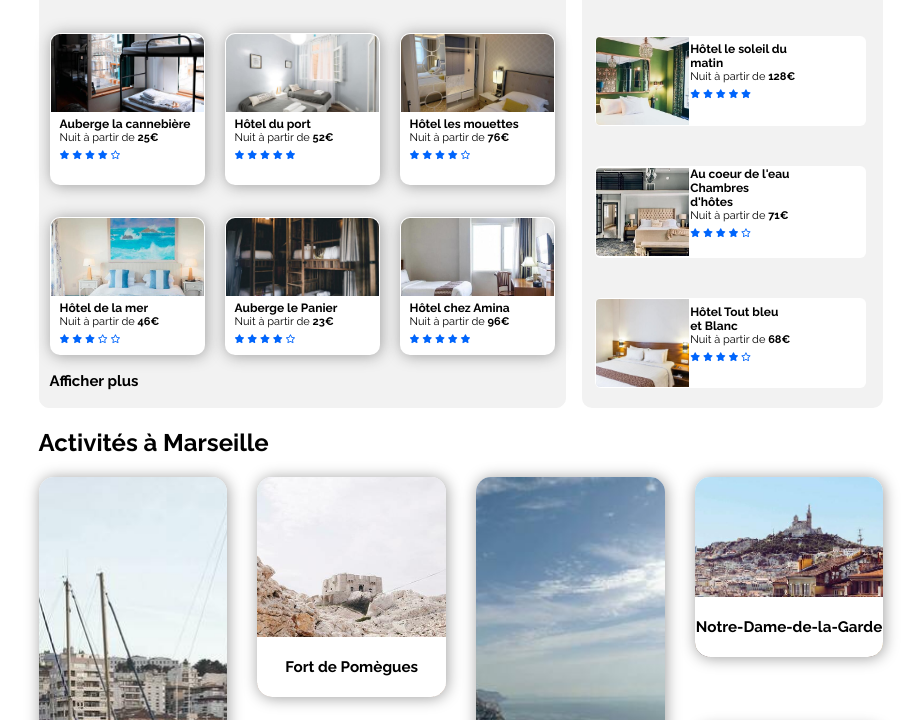
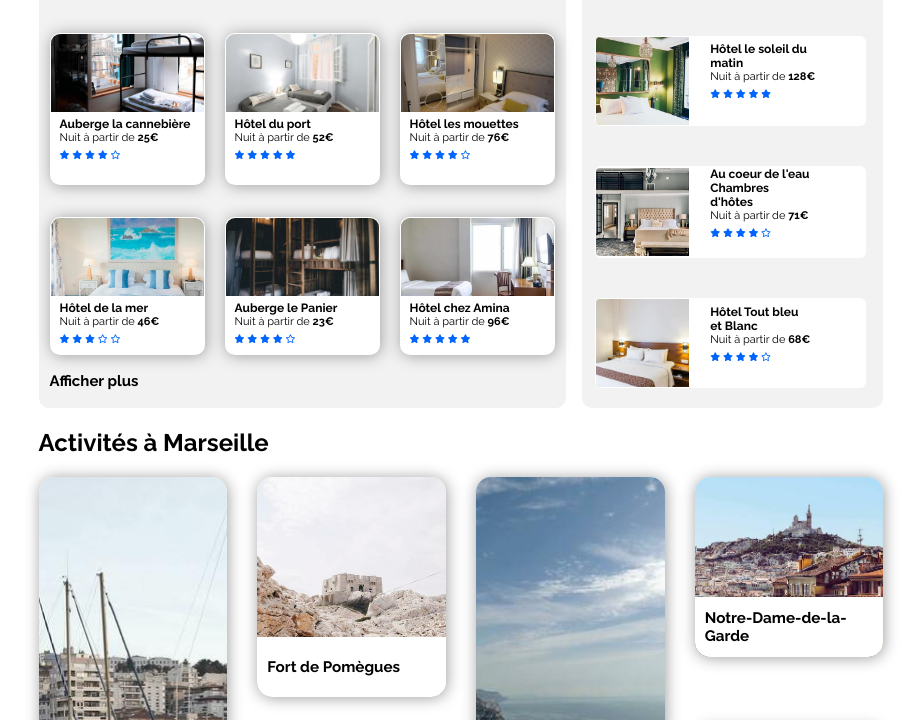
Before and after one commit to John-Gate/JeanchristianBarriere_2_17092020, a plain HTML site: page index.html in a window 1280 px wide. Shown: the part 380-1100 px from the top of the page, without its empty margins (179-1102 px from the left). Drawn offline with Linux system fonts and the light colour scheme.

Commit message:
Legendes textes recentre

```diff
--- a/Projet2StyleSheet.css
+++ b/Projet2StyleSheet.css
@@ -301,6 +301,9 @@ article{
 .populaire-responsive article{
   display: block;
 }
+.populaire-legende{
+  margin-left: 20px;
+}
 
 /**** Activites ****/
 .activite{
@@ -370,15 +373,17 @@ article{
   height: 60px;
   border-radius: 0px 0px 15px 15px;
   font-size: 13px;
-  justify-content: center;
+  justify-content: flex-start;
   color: black;
 }
 .activite-text p {
   padding-left: 6px;
 }
-#sousactivite h4{
+
+#sousactivite h3{
   display: flex;
   color: black;
+  margin-left: 10px;
 }
 
 /**** FOOTER ****/
```
